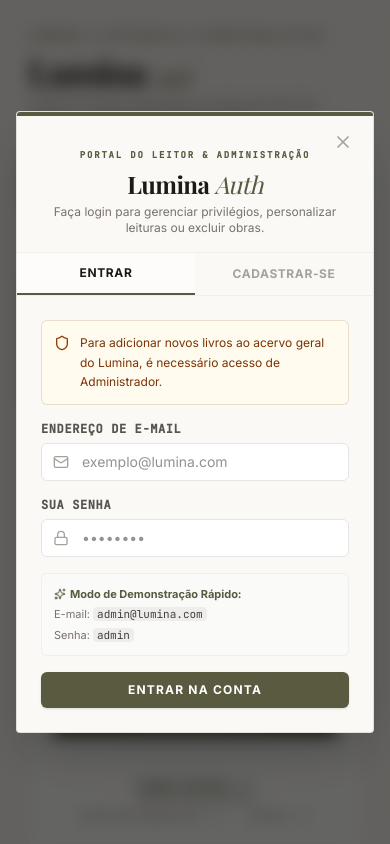
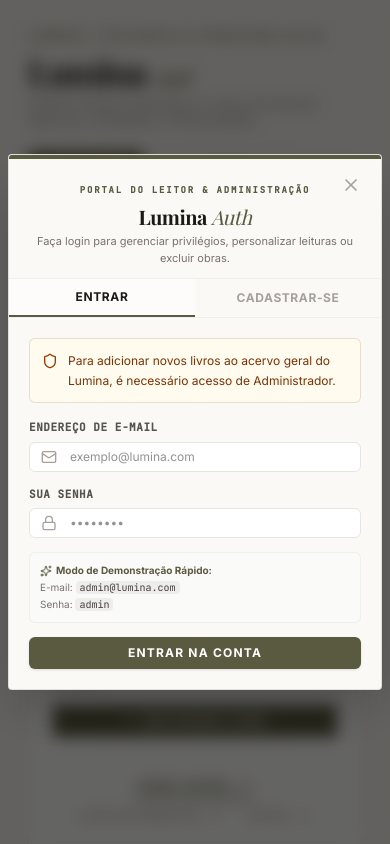
Before and after one commit to leobh31/Lumina, a React (Vite) app: page / in a window 390 px wide. Both pictures are taken after typing "Sample" into the empty fields and a click on the button "ADICIONAR LIVRO (.TXT, .PDF)". Shown: the top 844 px of the page. Built offline with nearby package versions, Linux system fonts and the light colour scheme; a web font is replaced by a local one.

Commit message:
style(ui): improve auth modal responsiveness
Adjust padding, height constraints, and layout properties to ensure the authentication modal displays correctly on smaller screens.

```diff
--- a/src/components/AuthModal.tsx
+++ b/src/components/AuthModal.tsx
@@ -131,44 +131,44 @@ export default function AuthModal({ isOpen, onClose, onLoginSuccess, message = n
   };
 
   return (
-    <div className="fixed inset-0 bg-black/60 backdrop-blur-sm flex items-center justify-center p-4 z-[999]" id="auth-modal-container">
+    <div className="fixed inset-0 bg-black/60 backdrop-blur-sm flex items-center justify-center p-2 sm:p-4 z-[999]" id="auth-modal-container">
       <motion.div
         initial={{ opacity: 0, scale: 0.95, y: 15 }}
         animate={{ opacity: 1, scale: 1, y: 0 }}
         exit={{ opacity: 0, scale: 0.95, y: 15 }}
-        className="bg-[#FBF9F6] border border-black/10 shadow-2xl rounded-sm w-full max-w-md overflow-hidden relative font-sans text-stone-800"
+        className="bg-[#FBF9F6] border border-black/10 shadow-2xl rounded-sm w-full max-w-md max-h-[90vh] sm:max-h-[85vh] flex flex-col overflow-hidden relative font-sans text-stone-800"
         id="auth-modal-content"
       >
         {/* Decorative Editorial Bar */}
-        <div className="h-1 bg-[#5A5A40] w-full" />
+        <div className="h-1 bg-[#5A5A40] w-full shrink-0" />
 
         {/* Close button */}
         <button
           onClick={onClose}
-          className="absolute right-4 top-4 p-1 rounded-full text-stone-400 hover:text-stone-700 hover:bg-stone-100 transition cursor-pointer"
+          className="absolute right-4 top-4 p-1 rounded-full text-stone-400 hover:text-stone-700 hover:bg-stone-100 transition cursor-pointer z-10"
           title="Fechar"
         >
           <X className="w-5 h-5" />
         </button>
 
         {/* Header Branding */}
-        <div className="p-6 pb-4 text-center border-b border-stone-200/50">
+        <div className="p-4 sm:p-5 pb-3 sm:pb-3.5 text-center border-b border-stone-200/50 shrink-0">
           <span className="text-[9px] font-mono uppercase tracking-[0.2em] text-[#5A5A40] font-bold">
             Portal do Leitor & Administração
           </span>
-          <h2 className="text-2xl font-serif font-black tracking-tight text-stone-900 mt-1">
+          <h2 className="text-xl sm:text-2xl font-serif font-black tracking-tight text-stone-900 mt-1">
             Lumina <span className="font-light italic text-[#5A5A40]">Auth</span>
           </h2>
-          <p className="text-xs text-stone-500 mt-1">
+          <p className="text-[11px] sm:text-xs text-stone-500 mt-0.5">
             Faça login para gerenciar privilégios, personalizar leituras ou excluir obras.
           </p>
         </div>
 
         {/* Tabs switcher */}
-        <div className="flex border-b border-stone-200/50" id="auth-tabs">
+        <div className="flex border-b border-stone-200/50 shrink-0" id="auth-tabs">
           <button
             onClick={() => { setActiveTab('login'); setError(''); }}
-            className={`flex-1 py-3 text-xs uppercase font-bold tracking-wider transition ${
+            className={`flex-1 py-2.5 text-xs uppercase font-bold tracking-wider transition ${
               activeTab === 'login'
                 ? 'border-b-2 border-[#5A5A40] text-stone-900 bg-white/40'
                 : 'text-stone-400 hover:text-stone-700 hover:bg-stone-50/50'
@@ -178,7 +178,7 @@ export default function AuthModal({ isOpen, onClose, onLoginSuccess, message = n
           </button>
           <button
             onClick={() => { setActiveTab('register'); setError(''); }}
-            className={`flex-1 py-3 text-xs uppercase font-bold tracking-wider transition ${
+            className={`flex-1 py-2.5 text-xs uppercase font-bold tracking-wider transition ${
               activeTab === 'register'
                 ? 'border-b-2 border-[#5A5A40] text-stone-900 bg-white/40'
                 : 'text-stone-400 hover:text-stone-700 hover:bg-stone-50/50'
@@ -189,31 +189,31 @@ export default function AuthModal({ isOpen, onClose, onLoginSuccess, message = n
         </div>
 
         {/* Form area */}
-        <div className="p-6 sm:p-8">
+        <div className="p-5 sm:p-6 overflow-y-auto flex-grow space-y-4">
           {message && !success && (
-            <div className="mb-4 p-3 bg-amber-50/70 border border-amber-900/15 text-amber-900 text-xs rounded-md flex items-start gap-2.5 leading-relaxed">
+            <div className="p-3 bg-amber-50/70 border border-amber-900/15 text-amber-900 text-xs rounded-md flex items-start gap-2.5 leading-relaxed">
               <Shield className="w-4 h-4 text-amber-800 flex-shrink-0 mt-0.5" />
               <span>{message}</span>
             </div>
           )}
 
           {error && (
-            <div className="mb-4 p-3 bg-rose-50 border border-rose-200 text-rose-700 text-xs rounded-md leading-relaxed">
+            <div className="p-3 bg-rose-50 border border-rose-200 text-rose-700 text-xs rounded-md leading-relaxed">
               {error}
             </div>
           )}
 
           {success && (
-            <div className="mb-4 p-3 bg-emerald-50 border border-emerald-200 text-emerald-800 text-xs rounded-md flex items-center gap-2">
+            <div className="p-3 bg-emerald-50 border border-emerald-200 text-emerald-800 text-xs rounded-md flex items-center gap-2">
               <CheckCircle className="w-4 h-4 text-emerald-600 flex-shrink-0" />
               <span>{success}</span>
             </div>
           )}
 
           {activeTab === 'login' ? (
-            <form onSubmit={handleLogin} className="space-y-4" id="login-form">
+            <form onSubmit={handleLogin} className="space-y-3.5" id="login-form">
               <div className="space-y-1.5">
-                <label className="block text-xs font-semibold text-stone-600 uppercase tracking-wider font-mono">
+                <label className="block text-[11px] font-semibold text-stone-600 uppercase tracking-wider font-mono">
                   Endereço de E-mail
                 </label>
                 <div className="relative">
@@ -223,13 +223,13 @@ export default function AuthModal({ isOpen, onClose, onLoginSuccess, message = n
                     value={email}
                     onChange={(e) => setEmail(e.target.value)}
                     placeholder="exemplo@lumina.com"
-                    className="w-full pl-10 pr-4 py-2 border border-stone-200 rounded-md focus:outline-none focus:ring-1 focus:ring-[#5A5A40] focus:border-[#5A5A40] text-sm bg-white"
+                    className="w-full pl-10 pr-4 py-1.5 border border-stone-200 rounded-md focus:outline-none focus:ring-1 focus:ring-[#5A5A40] focus:border-[#5A5A40] text-xs sm:text-sm bg-white"
                   />
                 </div>
               </div>
 
               <div className="space-y-1.5">
-                <label className="block text-xs font-semibold text-stone-600 uppercase tracking-wider font-mono">
+                <label className="block text-[11px] font-semibold text-stone-600 uppercase tracking-wider font-mono">
                   Sua Senha
                 </label>
                 <div className="relative">
@@ -239,13 +239,13 @@ export default function AuthModal({ isOpen, onClose, onLoginSuccess, message = n
                     value={password}
                     onChange={(e) => setPassword(e.target.value)}
                     placeholder="••••••••"
-                    className="w-full pl-10 pr-4 py-2 border border-stone-200 rounded-md focus:outline-none focus:ring-1 focus:ring-[#5A5A40] focus:border-[#5A5A40] text-sm bg-white"
+                    className="w-full pl-10 pr-4 py-1.5 border border-stone-200 rounded-md focus:outline-none focus:ring-1 focus:ring-[#5A5A40] focus:border-[#5A5A40] text-xs sm:text-sm bg-white"
                   />
                 </div>
               </div>
 
               {/* Default login tips */}
-              <div className="bg-stone-50 border border-stone-200/50 p-3 rounded-md text-[11px] text-stone-500 space-y-1">
+              <div className="bg-stone-50 border border-stone-200/50 p-2.5 rounded-md text-[10px] sm:text-[11px] text-stone-500 space-y-0.5">
                 <p className="font-bold text-[#5A5A40] flex items-center gap-1">
                   <Sparkles className="w-3 h-3" /> Modo de Demonstração Rápido:
                 </p>
@@ -255,15 +255,15 @@ export default function AuthModal({ isOpen, onClose, onLoginSuccess, message = n
 
               <button
                 type="submit"
-                className="w-full py-2.5 bg-[#5A5A40] hover:bg-[#4A4A33] text-white rounded-md text-xs uppercase font-bold tracking-widest transition shadow-sm hover:shadow cursor-pointer"
+                className="w-full py-2 bg-[#5A5A40] hover:bg-[#4A4A33] text-white rounded-md text-xs uppercase font-bold tracking-widest transition shadow-sm hover:shadow cursor-pointer"
               >
                 Entrar na Conta
               </button>
             </form>
           ) : (
-            <form onSubmit={handleRegister} className="space-y-4" id="register-form">
+            <form onSubmit={handleRegister} className="space-y-3.5" id="register-form">
               <div className="space-y-1.5">
-                <label className="block text-xs font-semibold text-stone-600 uppercase tracking-wider font-mono">
+                <label className="block text-[11px] font-semibold text-stone-600 uppercase tracking-wider font-mono">
                   Seu Nome Completo
                 </label>
                 <div className="relative">
@@ -273,13 +273,13 @@ export default function AuthModal({ isOpen, onClose, onLoginSuccess, message = n
                     value={name}
                     onChange={(e) => setName(e.target.value)}
                     placeholder="ex: Machado de Assis"
-                    className="w-full pl-10 pr-4 py-2 border border-stone-200 rounded-md focus:outline-none focus:ring-1 focus:ring-[#5A5A40] focus:border-[#5A5A40] text-sm bg-white"
+                    className="w-full pl-10 pr-4 py-1.5 border border-stone-200 rounded-md focus:outline-none focus:ring-1 focus:ring-[#5A5A40] focus:border-[#5A5A40] text-xs sm:text-sm bg-white"
                   />
                 </div>
               </div>
 
               <div className="space-y-1.5">
-                <label className="block text-xs font-semibold text-stone-600 uppercase tracking-wider font-mono">
+                <label className="block text-[11px] font-semibold text-stone-600 uppercase tracking-wider font-mono">
                   Endereço de E-mail
                 </label>
                 <div className="relative">
@@ -289,13 +289,13 @@ export default function AuthModal({ isOpen, onClose, onLoginSuccess, message = n
                     value={email}
                     onChange={(e) => setEmail(e.target.value)}
                     placeholder="exemplo@lumina.com"
-                    className="w-full pl-10 pr-4 py-2 border border-stone-200 rounded-md focus:outline-none focus:ring-1 focus:ring-[#5A5A40] focus:border-[#5A5A40] text-sm bg-white"
+                    className="w-full pl-10 pr-4 py-1.5 border border-stone-200 rounded-md focus:outline-none focus:ring-1 focus:ring-[#5A5A40] focus:border-[#5A5A40] text-xs sm:text-sm bg-white"
                   />
                 </div>
               </div>
 
               <div className="space-y-1.5">
-                <label className="block text-xs font-semibold text-stone-600 uppercase tracking-wider font-mono">
+                <label className="block text-[11px] font-semibold text-stone-600 uppercase tracking-wider font-mono">
                   Escolha uma Senha
                 </label>
                 <div className="relative">
@@ -305,14 +305,14 @@ export default function AuthModal({ isOpen, onClose, onLoginSuccess, message = n
                     value={password}
                     onChange={(e) => setPassword(e.target.value)}
                     placeholder="Mínimo 4 caracteres"
-                    className="w-full pl-10 pr-4 py-2 border border-stone-200 rounded-md focus:outline-none focus:ring-1 focus:ring-[#5A5A40] focus:border-[#5A5A40] text-sm bg-white"
+                    className="w-full pl-10 pr-4 py-1.5 border border-stone-200 rounded-md focus:outline-none focus:ring-1 focus:ring-[#5A5A40] focus:border-[#5A5A40] text-xs sm:text-sm bg-white"
                   />
                 </div>
               </div>
 
               <div className="space-y-1.5">
                 <div className="flex justify-between items-center">
-                  <label className="block text-xs font-semibold text-stone-600 uppercase tracking-wider font-mono flex items-center gap-1">
+                  <label className="block text-[11px] font-semibold text-stone-600 uppercase tracking-wider font-mono flex items-center gap-1">
                     <Shield className="w-3.5 h-3.5 text-stone-500" /> Chave Secreta de Admin
                   </label>
                   <span className="text-[10px] text-stone-400 font-sans italic">Opcional</span>
@@ -323,18 +323,18 @@ export default function AuthModal({ isOpen, onClose, onLoginSuccess, message = n
                     type="password"
                     value={adminSecret}
                     onChange={(e) => setAdminSecret(e.target.value)}
-                    placeholder="Dica: use 'lumina' para privilégios totais"
-                    className="w-full pl-10 pr-4 py-2 border border-stone-200 rounded-md focus:outline-none focus:ring-1 focus:ring-[#5A5A40] focus:border-[#5A5A40] text-sm bg-white placeholder-stone-400"
+                    placeholder="Chave secreta de administrador"
+                    className="w-full pl-10 pr-4 py-1.5 border border-stone-200 rounded-md focus:outline-none focus:ring-1 focus:ring-[#5A5A40] focus:border-[#5A5A40] text-xs sm:text-sm bg-white placeholder-stone-400"
                   />
                 </div>
                 <p className="text-[10px] text-stone-500 leading-snug">
-                  Insira a palavra-chave <code className="bg-stone-200/60 px-1 rounded font-mono">lumina</code> para desbloquear a permissão de exclusão e edição de acervo.
+                  Necessária para habilitar exclusão de livros e gerenciamento completo do acervo.
                 </p>
               </div>
 
               <button
                 type="submit"
-                className="w-full py-2.5 bg-[#5A5A40] hover:bg-[#4A4A33] text-white rounded-md text-xs uppercase font-bold tracking-widest transition shadow-sm hover:shadow cursor-pointer"
+                className="w-full py-2 bg-[#5A5A40] hover:bg-[#4A4A33] text-white rounded-md text-xs uppercase font-bold tracking-widest transition shadow-sm hover:shadow cursor-pointer"
               >
                 Registrar e Acessar
               </button>
```
